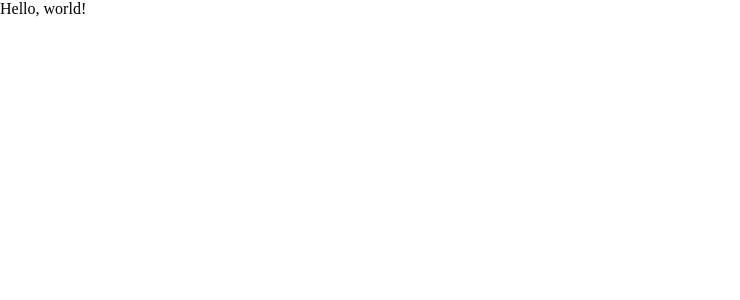
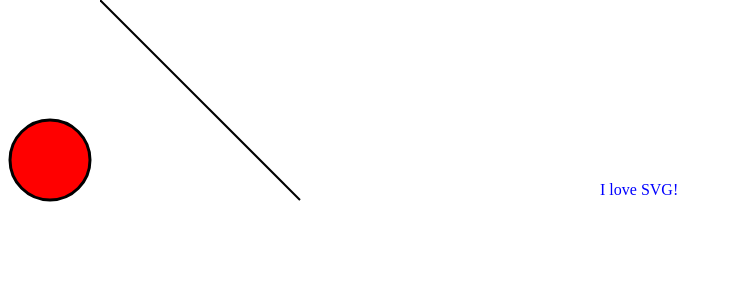
Before and after one commit to petterdaae/graphy, a React (Create React App) app: page / in a window 1280 px wide. Shown: the top 300 px of the page, without its empty margins (0-740 px from the left). Built offline with nearby package versions, Linux system fonts and the light colour scheme.

Commit message:
Test svg

```diff
--- a/src/App.tsx
+++ b/src/App.tsx
@@ -1,5 +1,26 @@
 function App() {
-  return <div>Hello, world!</div>;
+  return (
+    <div>
+      <svg height="100" width="100">
+        <circle
+          cx="50"
+          cy="50"
+          r="40"
+          stroke="black"
+          stroke-width="3"
+          fill="red"
+        />
+      </svg>
+      <svg height="210" width="500">
+        <line x1="0" y1="0" x2="200" y2="200" stroke="black" stroke-width="2" />
+      </svg>
+      <svg height="30" width="200">
+        <text x="0" y="15" fill="blue">
+          I love SVG!
+        </text>
+      </svg>
+    </div>
+  );
 }
 
 export default App;
```
